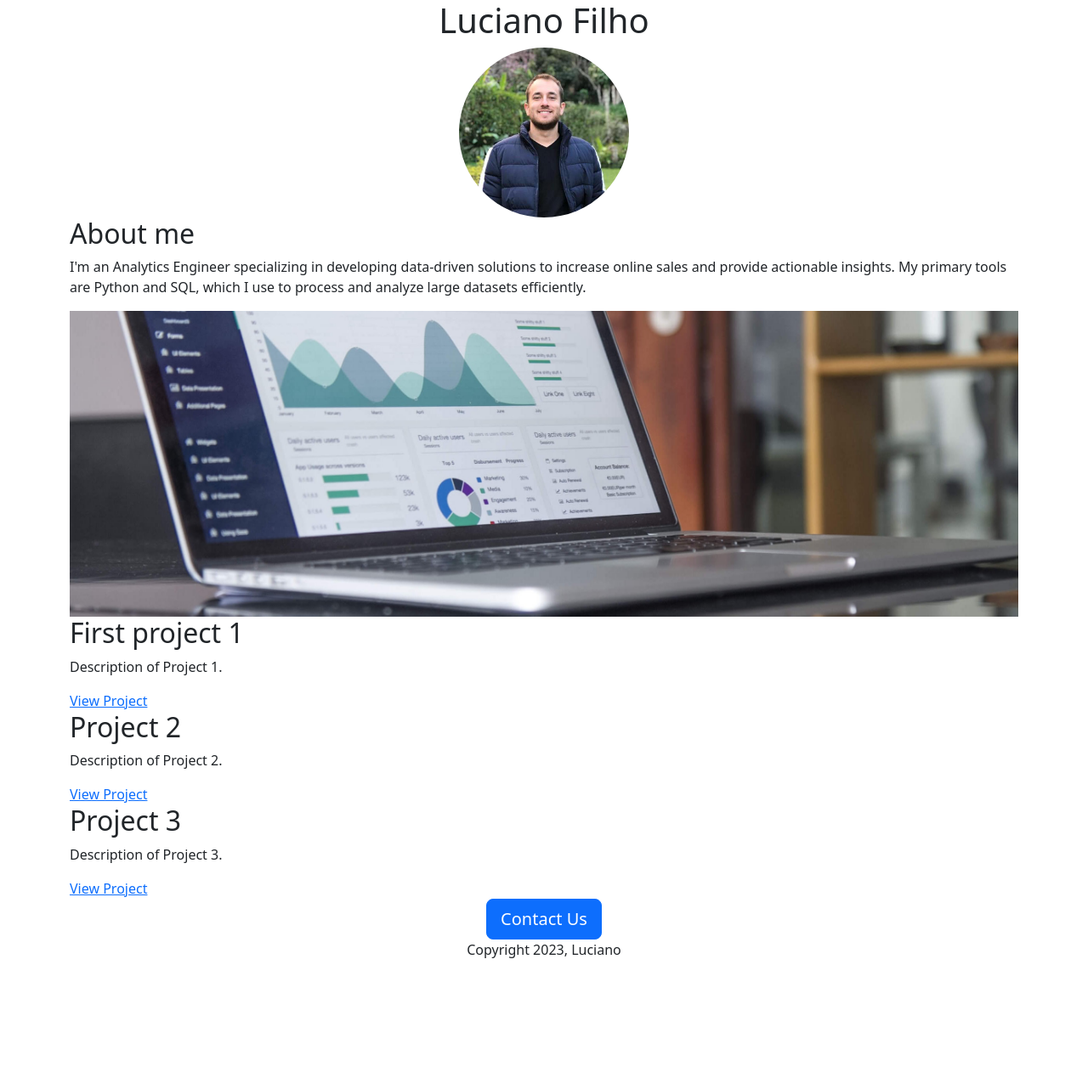
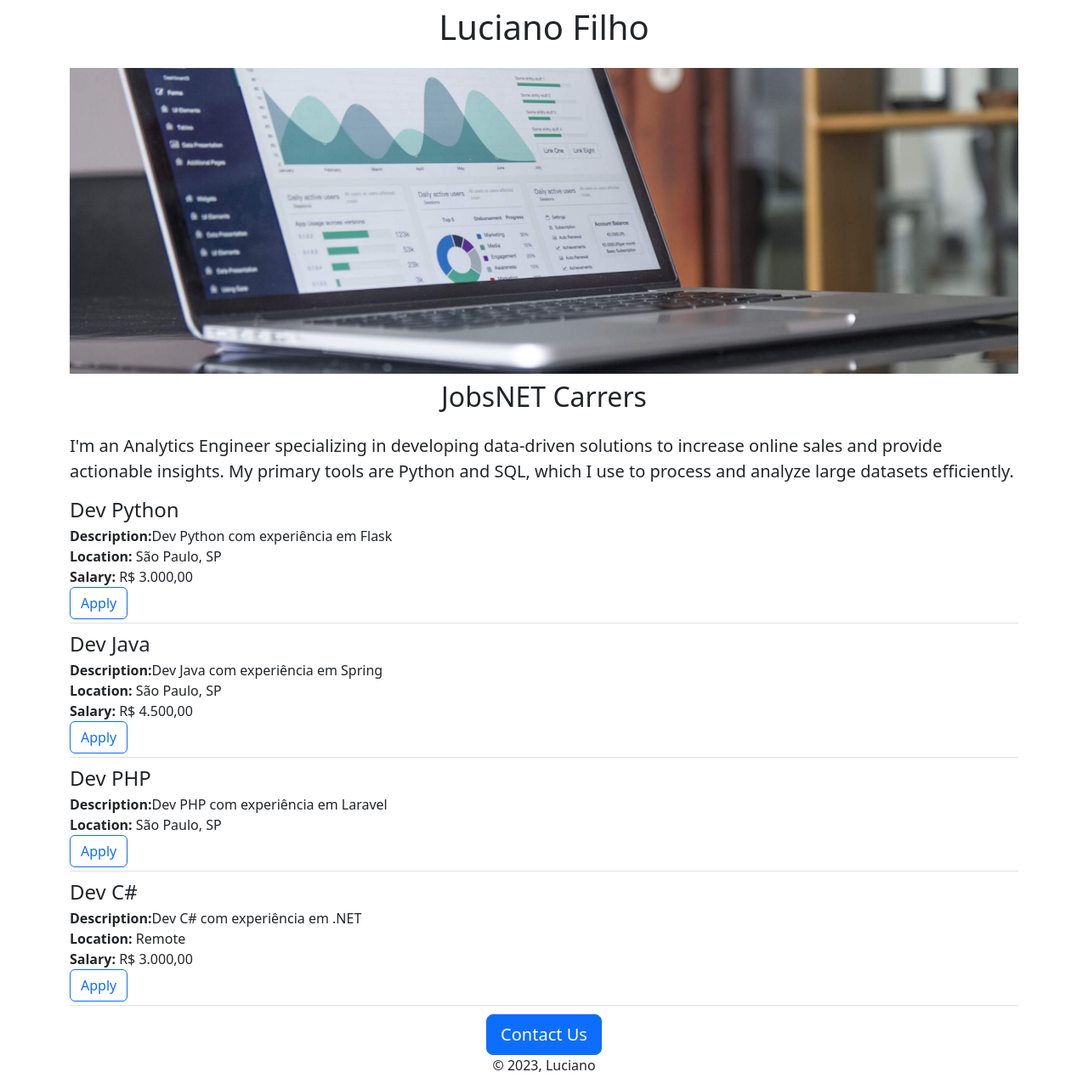
Before and after one commit to lvgalvao/Database-Driven-Website, a Flask app: page / in a window 1280 px wide. Shown: the whole page at 85% size. Before the commit the page ends 1128 px from the top, so only its background shows below. Run offline with Flask 3, Linux system fonts and the light colour scheme.

Commit message:
add jobitem.html

```diff
--- a/app/routes.py
+++ b/app/routes.py
@@ -1,7 +1,38 @@
 from app import app
 from flask import render_template
 
+JOBS = [
+    {
+        'id': 1,
+        'title': 'Dev Python',
+        'description': 'Dev Python com experiência em Flask',
+        'location': 'São Paulo, SP',
+        'salary': 'R$ 3.000,00'
+    },
+    {
+        'id': 2,
+        'title': 'Dev Java',
+        'description': 'Dev Java com experiência em Spring',
+        'location': 'São Paulo, SP',
+        'salary': 'R$ 4.500,00'
+    },
+    {
+        'id': 3,
+        'title': 'Dev PHP',
+        'description': 'Dev PHP com experiência em Laravel',
+        'location': 'São Paulo, SP'
+    },
+    {
+        'id': 4,
+        'title': 'Dev C#',
+        'description': 'Dev C# com experiência em .NET',
+        'location': 'Remote',
+        'salary': 'R$ 3.000,00'
+    }
+]
 
 @app.route('/')
 def home():
-    return render_template('home.html')
+    return render_template('home.html',
+                           jobs=JOBS,
+                           company_name='JobsNET')
--- a/app/templates/home.html
+++ b/app/templates/home.html
@@ -16,9 +16,7 @@
             display: block;
             margin: 0 auto;
             width: 200px;
-            /* Adjust the width and height as needed */
             height: 200px;
-            /* Make sure width and height are the same for a perfect circle */
             border-radius: 50%;
             object-fit: cover;
         }
@@ -27,40 +25,26 @@
 
 <body>
     <div class="container">
-        <h1 class="text-center">Luciano Filho</h1>
-        <img src="{{ url_for('static', filename='me.jpg') }}" alt="me" class="circular-image" />
-        <h2>About me</h1>
-            <p>
+        <h1 class="text-center mt-2 mb-4">Luciano Filho</h1>
+        <img class="img-fluid" id="banner" src="{{ url_for('static', filename='banner.jpg') }}"
+            alt="Responsive image" />
+        <h2 class="text-center mt-2 mb-4">{{company_name}} Carrers</h2>
+        <p class="lead">
             I'm an Analytics Engineer specializing in developing data-driven solutions to increase online sales and
             provide
-                actionable insights. My primary tools are Python and SQL, which I use to process and analyze large
-                datasets
+            actionable insights. My primary tools are Python and SQL, which I use to process and analyze large datasets
             efficiently.
         </p>
-            <img class="img-fluid" id="banner" src="{{ url_for('static', filename='banner.jpg') }}"
-                alt="Responsive image" />
-            <div class="project">
-                <h2 class="project-title">First project 1</h2>
-                <p class="project-description">Description of Project 1.</p>
-                <a class="project-link" href="project1.html">View Project</a>
-            </div>
-
-            <div class="project">
-                <h2 class="project-title">Project 2</h2>
-                <p class="project-description">Description of Project 2.</p>
-                <a class="project-link" href="project2.html">View Project</a>
-            </div>
-
-            <div class="project">
-                <h2 class="project-title">Project 3</h2>
-                <p class="project-description">Description of Project 3.</p>
-                <a class="project-link" href="project3.html">View Project</a>
+        <div>
+            {% for job in jobs%}
+            {% include 'jobitem.html' %}
+            {% endfor %}
         </div>
         <div class="text-center">
             <button class="btn btn-primary btn-lg">
                 Contact Us
             </button>
-                <p class="contact"> Copyright 2023, Luciano</p>
+            <p class="contact">© 2023, Luciano</p>
         </div>
     </div>
 </body>
--- /dev/null
+++ b/app/templates/jobitem.html
@@ -0,0 +1,9 @@
+<div class="border-bottom" style="margin-bottom: 10px; padding-bottom: 4px;">
+    <h4 style="margin-bottom: 4px;">{{job['title']}}</h4>
+    <div><b>Description:</b>{{job['description']}}</div>
+    <div><b>Location: </b>{{job['location']}}</div>
+    {% if 'salary'in job %}
+    <div><b>Salary: </b>{{job['salary']}}</div>
+    {% endif %}
+    <button type="button" class="btn btn-outline-primary">Apply</button>
+</div>
```
Lines whose indentation alone changed are shown as unchanged.
